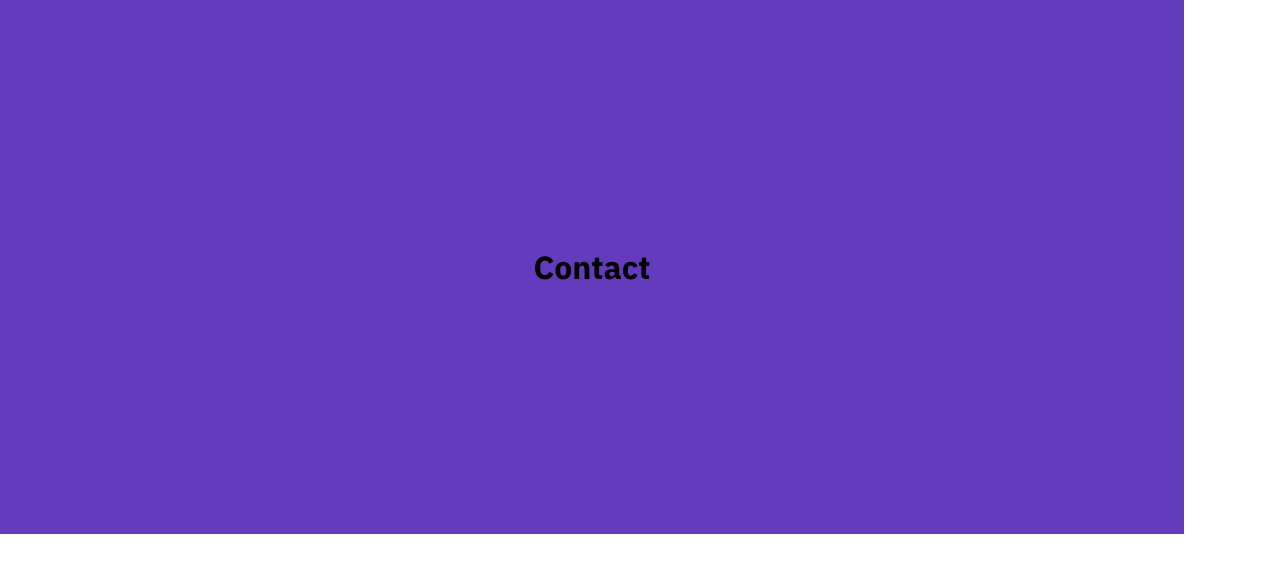
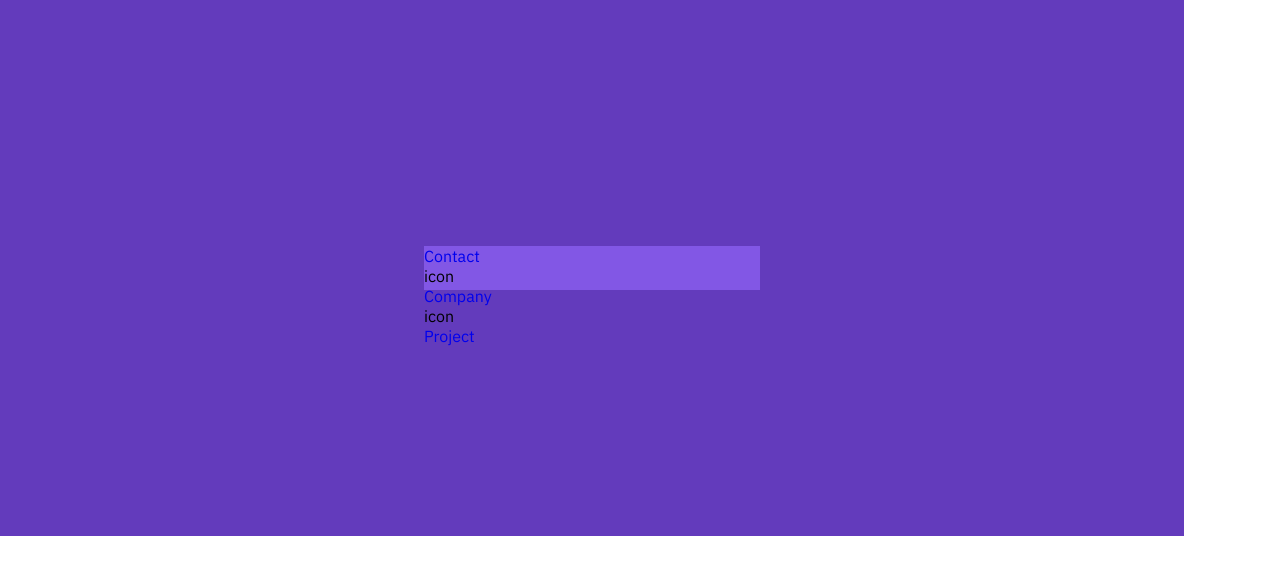
Before and after one commit to marclipe/form-company, a React app: page / in a window 1280 px wide. Shown: the top 574 px of the page. Built offline with nearby package versions, Linux system fonts and the light colour scheme.

Commit message:
Add styles for Header

```diff
--- a/src/Router.tsx
+++ b/src/Router.tsx
@@ -9,7 +9,7 @@ export function Router() {
   return (
     <Routes>
       <Route path="/" element={<DefaultLayout />}>
-        <Route path="/" element={<Contact />}></Route>
+        <Route path="/contact" element={<Contact />}></Route>
         <Route path="/company" element={<Company />}></Route>
         <Route path="/project" element={<Project />}></Route>
       </Route>
--- a/src/components/Header/Header.tsx
+++ b/src/components/Header/Header.tsx
@@ -7,13 +7,21 @@ export function Header() {
     <ContainerHeader>
       <nav>
         <div>
-          <NavLink to={'/'} title="Contact"></NavLink>
+          <NavLink to={'/contact'} title="Contact">
+            <div>Contact</div>
+          </NavLink>
         </div>
+        <div>icon</div>
         <div>
-          <NavLink to={'/company'} title="Company"></NavLink>
+          <NavLink to={'/company'} title="Company">
+            <div>Company</div>
+          </NavLink>
         </div>
+        <div>icon</div>
         <div>
-          <NavLink to={'/project'} title="Project"></NavLink>
+          <NavLink to={'/project'} title="Project">
+            <div>Project</div>
+          </NavLink>
         </div>
       </nav>
     </ContainerHeader>
--- a/src/components/Header/styles.ts
+++ b/src/components/Header/styles.ts
@@ -7,15 +7,16 @@ interface HeaderStyles {
 
 export const ContainerHeader = styled.header<HeaderStyles>`
   background-color: ${(props) => props.theme['purple-light']};
+  width: 528px;
+  height: 44px;
+  display: flex;
+  justify-content: space-between;
+  gap: 3.438rem;
 
-  nav {
+  /* nav {
     display: flex;
-    justify-content: center;
+    justify-content: space-between;
     align-items: center;
-    div {
-      color: ${(props) => props.theme['gray-400']};
-      background-color: red;
-      font-size: 16px;
-    }
-  }
+    align-self: stretch;
+  } */
 `
--- a/src/pages/Company/index.tsx
+++ b/src/pages/Company/index.tsx
@@ -1,3 +1,5 @@
+import React from 'react'
+
 export function Company() {
   return <h1>Contact</h1>
 }
--- a/src/pages/Project/index.tsx
+++ b/src/pages/Project/index.tsx
@@ -1,3 +1,5 @@
+import React from 'react'
+
 export function Project() {
   return <h1>Project</h1>
 }
--- a/src/styles/global.ts
+++ b/src/styles/global.ts
@@ -10,10 +10,20 @@ export const GlobalStyle = createGlobalStyle<GlobalStyleProps>`
   margin: 0;
   border: 0;
   box-sizing: border-box;
+  text-decoration: none;
  }
 
  body {
   background-color: ${(props) => props.theme.white};
   font-family: 'IBM Plex Sans', sans-serif;
  }
+
+ button {
+  cursor: pointer;
+
+  :disabled {
+    cursor: not-allowed;
+    opacity: 0.6;
+  }
+ }
 `
```
